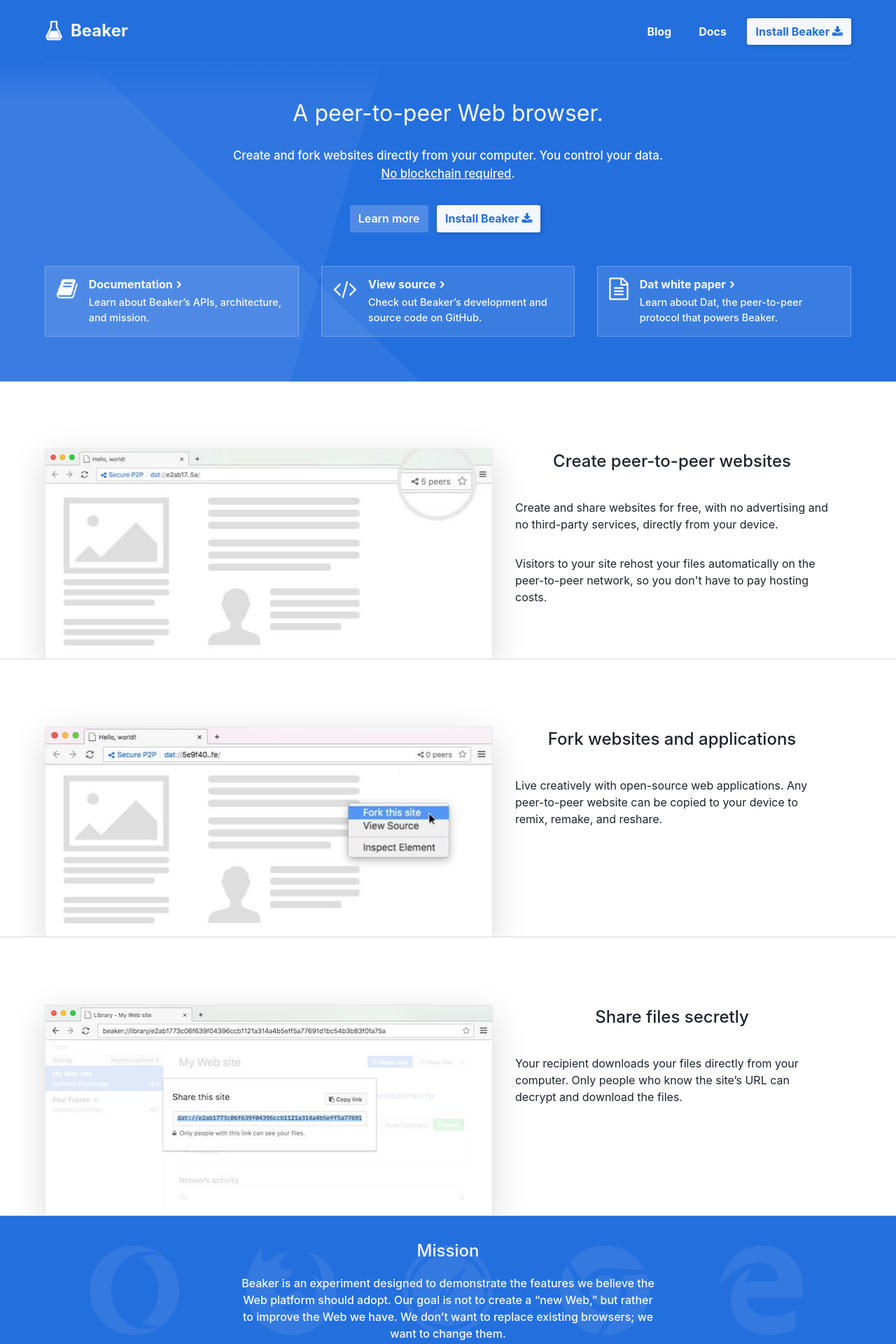
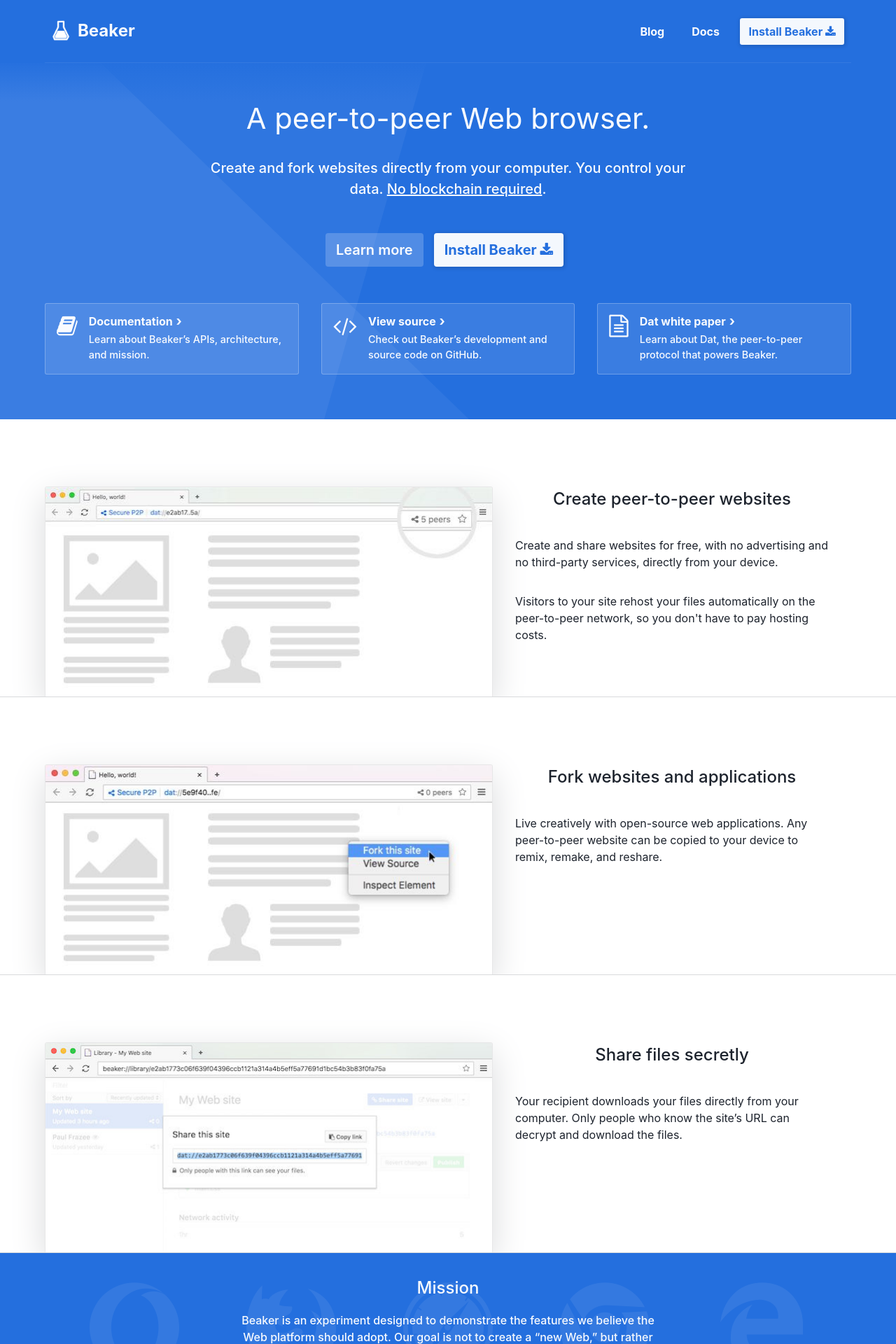
Before and after one commit to beakerbrowser/beakerbrowser.com, a Jekyll site: the page built from index.html, in a window 1280 px wide. Shown: the top 1920 px of the page at 70% size. Built offline with Jekyll 4.4.1, drawn with Linux system fonts in a browser that asks for light colours.

Commit message:
Update FP sizing

```diff
--- a/css/layout/_nav.scss
+++ b/css/layout/_nav.scss
@@ -26,7 +26,7 @@
   &__link {
     @extend %transition;
     transition-property: color;
-    margin-right: .25em;
+    margin-right: .5em;
     padding: .6em;
     border-radius: .2em;
 
--- a/css/pages/_home.scss
+++ b/css/pages/_home.scss
@@ -42,23 +42,15 @@
 
   .intro {
     margin: inherit auto;
-    text-align: left;
-
-    @media (min-width: 700px) {
-      text-align: center;
-    }
+    text-align: center;
 
     > .description {
-      font-size: .95rem;
+      font-size: 1.05rem;
       max-width: 700px;
-      margin: 0 auto 2rem auto;
+      margin: 0 auto 3rem auto;
 
       @media (min-width: 700px) {
-        font-size: 1rem;
-      }
-
-      @media (min-width: 1000px) {
-        font-size: 1.05rem;
+        font-size: 1.25rem;
       }
 
       a {
@@ -68,22 +60,31 @@
 
     .cta {
       font-weight: 600;
-      font-size: 1rem;
-      margin-bottom: 3rem;
+      font-size: 0.95rem;
+      margin-bottom: 3.25rem;
+
+      @media (min-width: 350px) {
+        font-size: 1.25rem;
+      }
     }
   }
 
   .tagline {
-    font-size: 1.5rem;
-    font-weight: 400;
+    font-size: 1.3rem;
+    font-weight: bold;
     margin-bottom: 1.5rem;
 
-    @media (min-width: 700px) {
-      font-size: 1.65rem;
+    @media (min-width: 350px) {
+      font-size: 1.6rem;
+      font-weight: 400;
     }
 
-    @media (min-width: 1000px) {
-      font-size: 2rem;
+    @media (min-width: 530px) {
+      font-size: 2.3rem;
+    }
+
+    @media (min-width: 700px) {
+      font-size: 2.6rem;
     }
   }
 
@@ -822,6 +823,6 @@
 body.layout-default {
 
   .header .container {
-    padding: 25px 0;
+    padding: 25px 10px;
   }
 }
--- a/index.html
+++ b/index.html
@@ -12,7 +12,7 @@
       </h1>
 
       <p class="description">
-        Create and fork websites directly from your computer. You control your data.<br><a href="/docs/inside-beaker/other-technologies.html#why-not-a-blockchain">No blockchain required</a>.
+        Create and fork websites directly from your computer. You control your data. <a class="nobreak" href="/docs/inside-beaker/other-technologies.html#why-not-a-blockchain">No blockchain required</a>.
       </p>
 
       <div class="cta">
```
